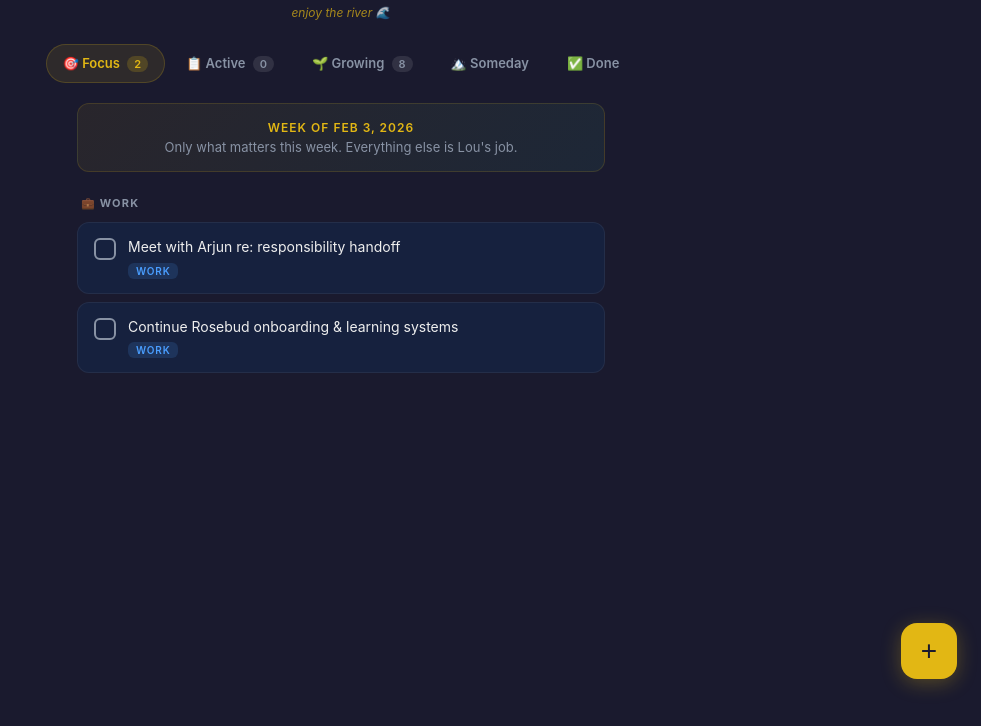
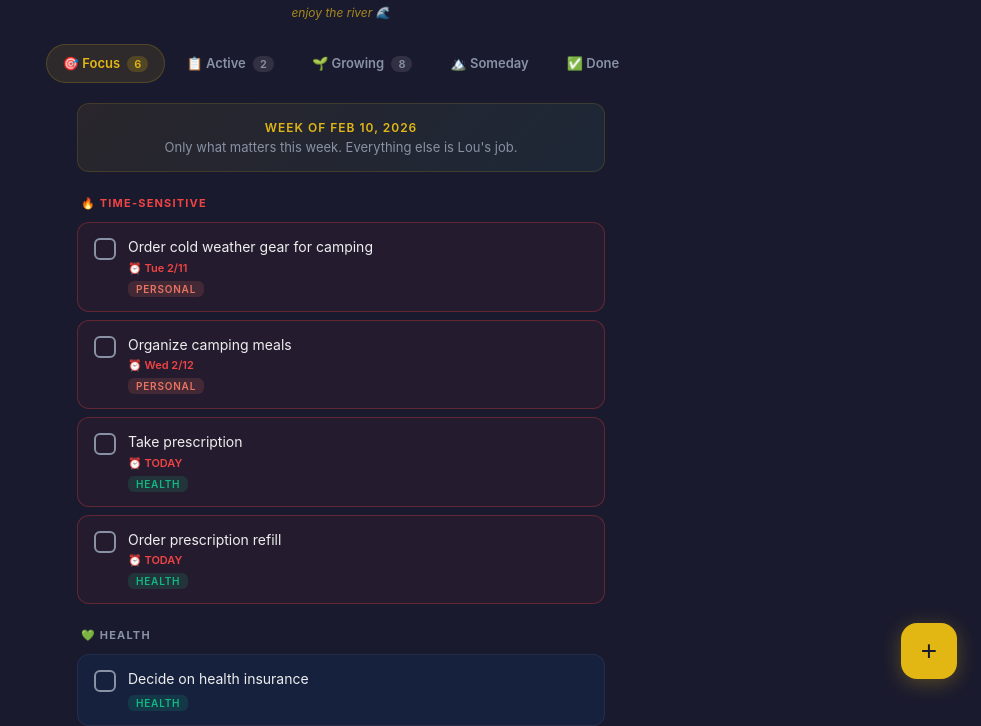
Before and after one commit to brandondang12/lou-list, a plain HTML site: page index.html in a window 1280 px wide. Shown: the part 97-823 px from the top of the page, without its empty margins (299-1280 px from the left). Before the commit the page ends 800 px from the top, so only its background shows below. Drawn offline with Linux system fonts and the light colour scheme.

Commit message:
Sync todos: camping gear, prescriptions, paid ads prep

```diff
--- a/index.html
+++ b/index.html
@@ -20,6 +20,8 @@
       --personal: #e87461;
       --creative: #c084fc;
       --relational: #f59e0b;
+      --health: #10b981;
+      --urgent: #ef4444;
       --border: rgba(255,255,255,0.06);
       --radius: 12px;
     }
@@ -93,6 +95,7 @@
       margin: 24px 0 12px 4px;
     }
     .section-label:first-child { margin-top: 8px; }
+    .section-label.urgent { color: var(--urgent); }
 
     .task-card {
       background: var(--card);
@@ -109,6 +112,7 @@
     .task-card:hover { background: var(--card-hover); transform: translateY(-1px); }
     .task-card.completed { opacity: 0.5; }
     .task-card.completed .task-text { text-decoration: line-through; }
+    .task-card.urgent-card { border-color: rgba(239,68,68,0.3); background: rgba(239,68,68,0.05); }
 
     .checkbox {
       width: 22px;
@@ -135,6 +139,7 @@
 
     .task-body { flex: 1; min-width: 0; }
     .task-text { font-size: 14px; line-height: 1.4; }
+    .task-due { font-size: 11px; color: var(--urgent); margin-top: 4px; font-weight: 600; }
 
     .task-meta {
       display: flex;
@@ -154,6 +159,7 @@
     .tag.personal { background: rgba(232,116,97,0.15); color: var(--personal); }
     .tag.creative { background: rgba(192,132,252,0.15); color: var(--creative); }
     .tag.relational { background: rgba(245,158,11,0.15); color: var(--relational); }
+    .tag.health { background: rgba(16,185,129,0.15); color: var(--health); }
 
     .empty-state {
       text-align: center;
@@ -297,6 +303,7 @@
       <select id="taskCategory">
         <option value="work">💼 Work</option>
         <option value="personal">🧘 Personal</option>
+        <option value="health">💚 Health</option>
         <option value="creative">🎨 Creative</option>
         <option value="relational">💛 Relational</option>
       </select>
@@ -314,12 +321,21 @@
 
 <script>
 const STORAGE_KEY = 'lou-list-tasks';
-const DATA_VERSION = 2; // Lou increments this on every deploy
+const DATA_VERSION = 3; // Lou increments this on every sync
 
 const SERVER_TASKS = [
-  // This Week
-  { id: 1, text: "Meet with Arjun re: responsibility handoff", cat: "work", zone: "focus", done: false, created: "2026-02-04" },
-  { id: 2, text: "Continue Rosebud onboarding & learning systems", cat: "work", zone: "focus", done: false, created: "2026-02-04" },
+  // This Week - Urgent (Camping Fri 2/14)
+  { id: 100, text: "Order cold weather gear for camping", cat: "personal", zone: "focus", done: false, created: "2026-02-08", due: "Tue 2/11", urgent: true },
+  { id: 101, text: "Organize camping meals", cat: "personal", zone: "focus", done: false, created: "2026-02-08", due: "Wed 2/12", urgent: true },
+  // This Week - Health
+  { id: 102, text: "Take prescription", cat: "health", zone: "focus", done: false, created: "2026-02-08", due: "TODAY", urgent: true },
+  { id: 103, text: "Order prescription refill", cat: "health", zone: "focus", done: false, created: "2026-02-08", due: "TODAY", urgent: true },
+  { id: 104, text: "Decide on health insurance", cat: "health", zone: "focus", done: false, created: "2026-02-08" },
+  // This Week - Work
+  { id: 105, text: "Paid ads initiative prep — 45-60 min brainstorm before Monday", cat: "work", zone: "focus", done: false, created: "2026-02-08" },
+  // Active
+  { id: 1, text: "Meet with Arjun re: responsibility handoff", cat: "work", zone: "active", done: false, created: "2026-02-04" },
+  { id: 2, text: "Continue Rosebud onboarding & learning systems", cat: "work", zone: "active", done: false, created: "2026-02-04" },
   // Growing
   { id: 10, text: "Build personal brand as part of Rosebud role", cat: "work", zone: "growing", done: false, created: "2026-02-04" },
   { id: 11, text: "Develop content creation skills (video, animation, storytelling)", cat: "creative", zone: "growing", done: false, created: "2026-02-04" },
@@ -338,15 +354,12 @@ const SERVER_TASKS = [
   { id: 25, text: "Car registration", cat: "personal", zone: "someday", done: false, created: "2026-02-05" },
 ];
 
-// Merge: server tasks are source of truth, but preserve local "done" state
 function loadTasks() {
   const stored = JSON.parse(localStorage.getItem(STORAGE_KEY));
   const storedVersion = parseInt(localStorage.getItem('lou-list-version') || '0');
   if (!stored || storedVersion < DATA_VERSION) {
-    // New deploy — use server tasks but preserve done state from local
     const doneIds = new Set((stored || []).filter(t => t.done).map(t => t.id));
     const merged = SERVER_TASKS.map(t => ({...t, done: doneIds.has(t.id)}));
-    // Keep any locally-added tasks too
     const serverIds = new Set(SERVER_TASKS.map(t => t.id));
     const localOnly = (stored || []).filter(t => !serverIds.has(t.id));
     const tasks = [...merged, ...localOnly];
@@ -388,11 +401,14 @@ function toggleDone(id) {
 }
 
 function taskCard(task) {
+  const urgentClass = task.urgent ? 'urgent-card' : '';
+  const dueHtml = task.due ? `<div class="task-due">⏰ ${task.due}</div>` : '';
   return `
-    <div class="task-card ${task.done ? 'completed done-card' : ''}" onclick="toggleDone(${task.id})">
+    <div class="task-card ${task.done ? 'completed done-card' : ''} ${urgentClass}" onclick="toggleDone(${task.id})">
       <div class="checkbox ${task.done ? 'checked' : ''}"></div>
       <div class="task-body">
         <div class="task-text">${task.text}</div>
+        ${dueHtml}
         <div class="task-meta">
           <span class="tag ${task.cat}">${task.cat}</span>
         </div>
@@ -408,12 +424,12 @@ function render() {
 
   if (currentTab === 'focus') {
     const focusTasks = filtered.filter(t => !t.done);
-    const cats = ['work', 'personal', 'creative', 'relational'];
-    const catLabels = { work: '💼 Work', personal: '🧘 Personal', creative: '🎨 Creative', relational: '💛 Relational' };
+    const urgentTasks = focusTasks.filter(t => t.urgent);
+    const normalTasks = focusTasks.filter(t => !t.urgent);
 
     let html = `
       <div class="focus-banner">
-        <div class="week">Week of Feb 3, 2026</div>
+        <div class="week">Week of Feb 10, 2026</div>
         <div class="msg">Only what matters this week. Everything else is Lou's job.</div>
       </div>
     `;
@@ -426,8 +442,17 @@ function render() {
         </div>
       `;
     } else {
+      // Show urgent first
+      if (urgentTasks.length) {
+        html += `<div class="section-label urgent">🔥 Time-Sensitive</div>`;
+        html += urgentTasks.map(taskCard).join('');
+      }
+
+      // Then by category
+      const cats = ['health', 'work', 'personal', 'creative', 'relational'];
+      const catLabels = { work: '💼 Work', personal: '🧘 Personal', creative: '🎨 Creative', relational: '💛 Relational', health: '💚 Health' };
       cats.forEach(cat => {
-        const catTasks = focusTasks.filter(t => t.cat === cat);
+        const catTasks = normalTasks.filter(t => t.cat === cat);
         if (catTasks.length) {
           html += `<div class="section-label">${catLabels[cat]}</div>`;
           html += catTasks.map(taskCard).join('');
@@ -457,8 +482,8 @@ function render() {
     }
 
   } else {
-    const cats = ['work', 'personal', 'creative', 'relational'];
-    const catLabels = { work: '💼 Work', personal: '🧘 Personal', creative: '🎨 Creative', relational: '💛 Relational' };
+    const cats = ['work', 'personal', 'health', 'creative', 'relational'];
+    const catLabels = { work: '💼 Work', personal: '🧘 Personal', creative: '🎨 Creative', relational: '💛 Relational', health: '💚 Health' };
     const activeTasks = filtered.filter(t => !t.done);
 
     if (activeTasks.length === 0) {
```
